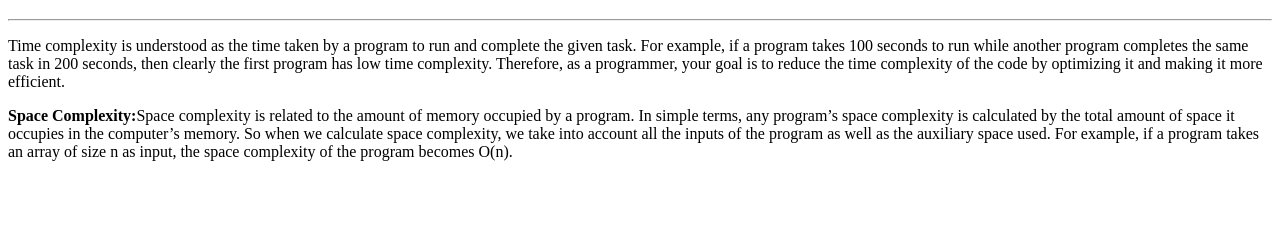
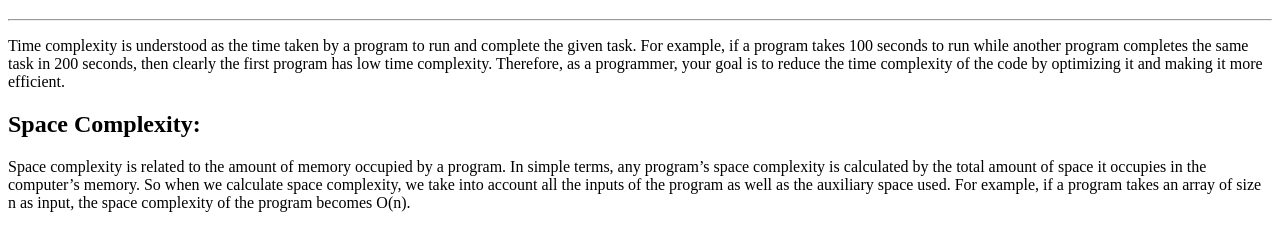
Before and after one commit to acciojob/time-and-space-complexity-saibokka, a website: page main.html in a window 1280 px wide. Shown: the part 61-312 px from the top of the page. Drawn offline with Linux system fonts and the light colour scheme.

Commit message:
created a submission

```diff
--- a/main.html
+++ b/main.html
@@ -13,8 +13,7 @@
 	<hr>
 	<p>Time complexity is understood as the time taken by a program to run and complete the given task. For example, if a program takes 100 seconds to run while another program completes the same task in 200 seconds, then clearly the first program has low time complexity. Therefore, as a programmer, your goal is to reduce the time complexity of the code by optimizing it and making it more efficient.</p>
 
-    <p><b>Space Complexity:</b>Space complexity is related to the amount of memory occupied by a program. In simple terms, any program’s space complexity is calculated by the total amount of space it occupies in the computer’s memory. So when we calculate space complexity, we take into account all the inputs of the program as well as the auxiliary space used. For example, if a program takes an array of size n as input, the space complexity of the program becomes O(n).</p>
-    </hr>
+    <p><h2>Space Complexity:</h2>Space complexity is related to the amount of memory occupied by a program. In simple terms, any program’s space complexity is calculated by the total amount of space it occupies in the computer’s memory. So when we calculate space complexity, we take into account all the inputs of the program as well as the auxiliary space used. For example, if a program takes an array of size n as input, the space complexity of the program becomes O(n).</p>
 </body>
 
 </html>
```
